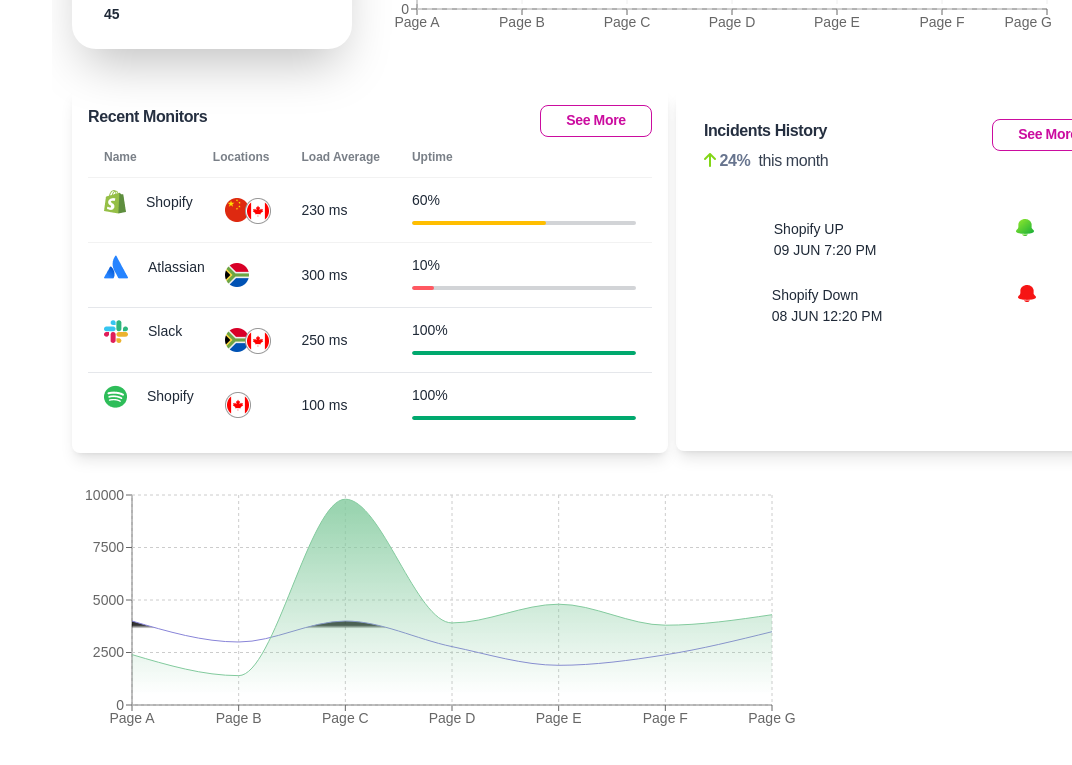
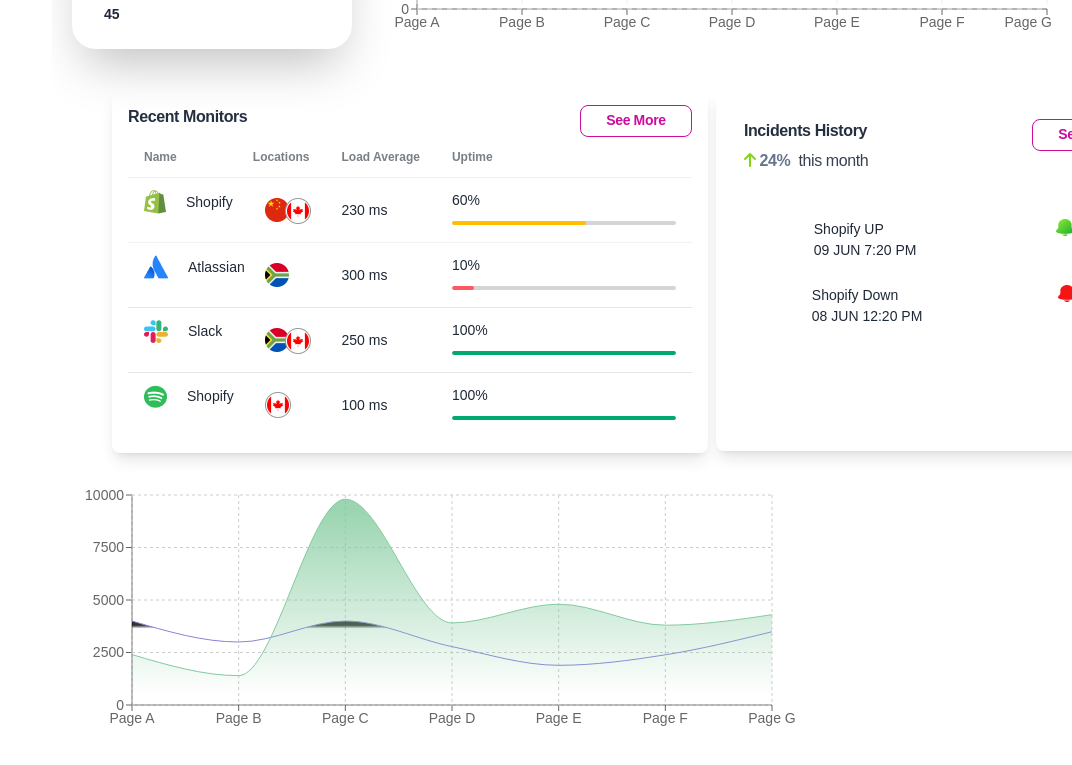
Before and after one commit to SShipon/Dashboard, a React (Vite) app: page / in a window 1280 px wide. Shown: the part 1015-1780 px from the top of the page, without its empty margins (208-1280 px from the left). Built offline with nearby package versions, Linux system fonts and the light colour scheme; a web font is replaced by a local one.

Commit message:
rechart updated

```diff
--- a/index.html
+++ b/index.html
@@ -4,7 +4,7 @@
     <meta charset="UTF-8" />
     <link rel="icon" type="image/svg+xml" href="/vite.svg" />
     <meta name="viewport" content="width=device-width, initial-scale=1.0" />
-    <title>Vite + React</title>
+    <title>Dashboard Design-2</title>
      <link
       rel="stylesheet"
       href="https://cdnjs.cloudflare.com/ajax/libs/font-awesome/6.5.1/css/all.min.css"
--- a/src/components/Home/Banner/Banner.jsx
+++ b/src/components/Home/Banner/Banner.jsx
@@ -5,7 +5,7 @@
   return (
     <div className='max-w-[1280px] mx-auto'>
       {/* Welcome & Rocket */}
-      <div className='flex flex-col lg:flex-row gap-x-3 lg:gap-x-5 my-8 py-4 items-center'>
+      <div className='flex flex-col lg:flex-row gap-x-3 lg:gap-x-5 my-8 py-4 justify-evenly items-center'>
         <div className='flex gap-x-2 lg:basis-2/3 justify-between p-4 shadow-xl rounded-2xl'>
           <div className='font-bold text-xl pt-8 pl-2 md:pl-5 relative'>
             Welcome X
--- a/src/components/Home/Recent/Recent.jsx
+++ b/src/components/Home/Recent/Recent.jsx
@@ -12,7 +12,7 @@
   return (
 
     <div className='mt-10'>
-    <div className=" flex flex-col lg:flex-row justify-between items-center gap-2">
+    <div className=" flex flex-col lg:flex-row justify-evenly gap-2 mx-10 items-center ">
       <div className=" flex justify-between flex-col shadow-lg p-4 rounded-lg basis-7/12">
         <div className=" flex justify-between ">
           <div>
```
